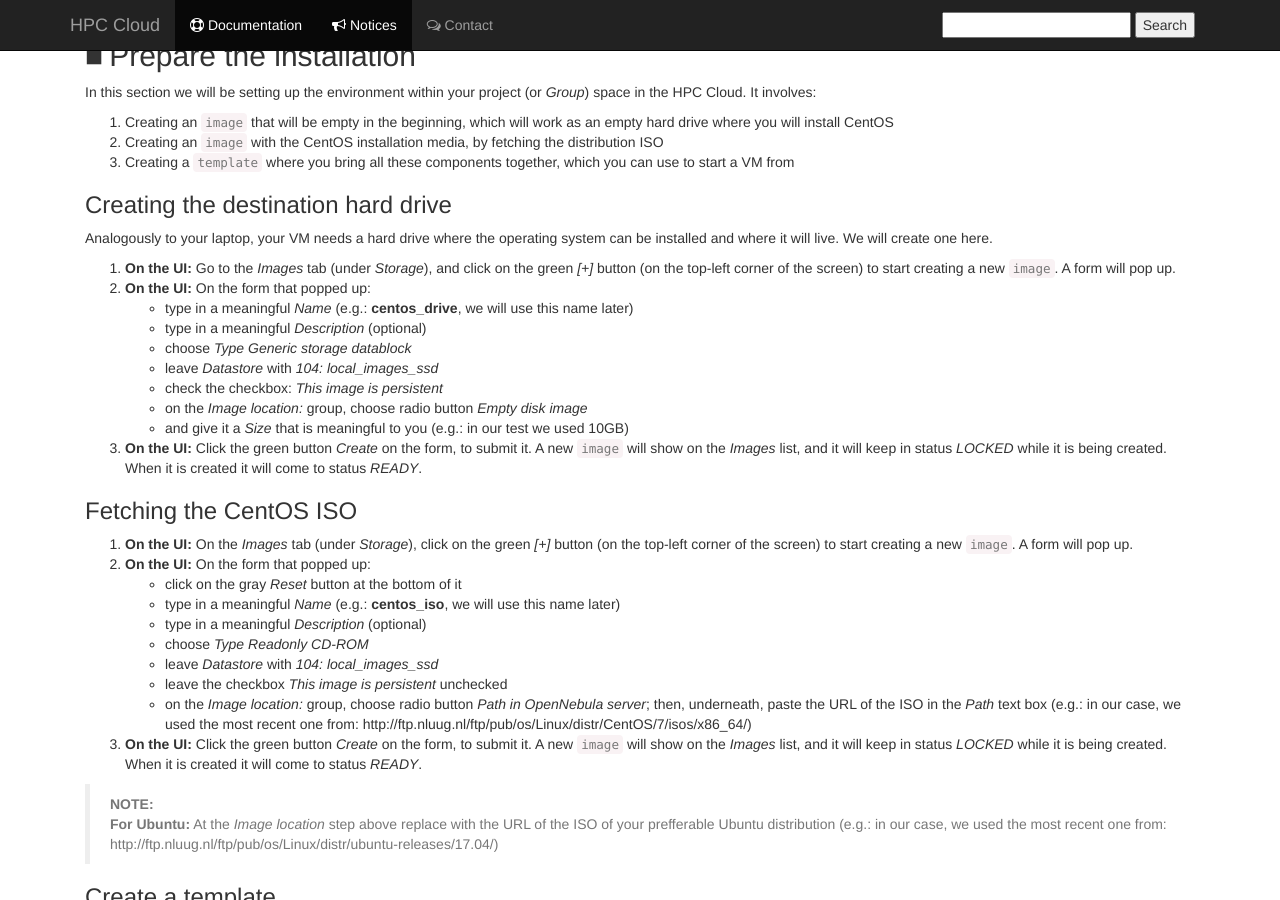
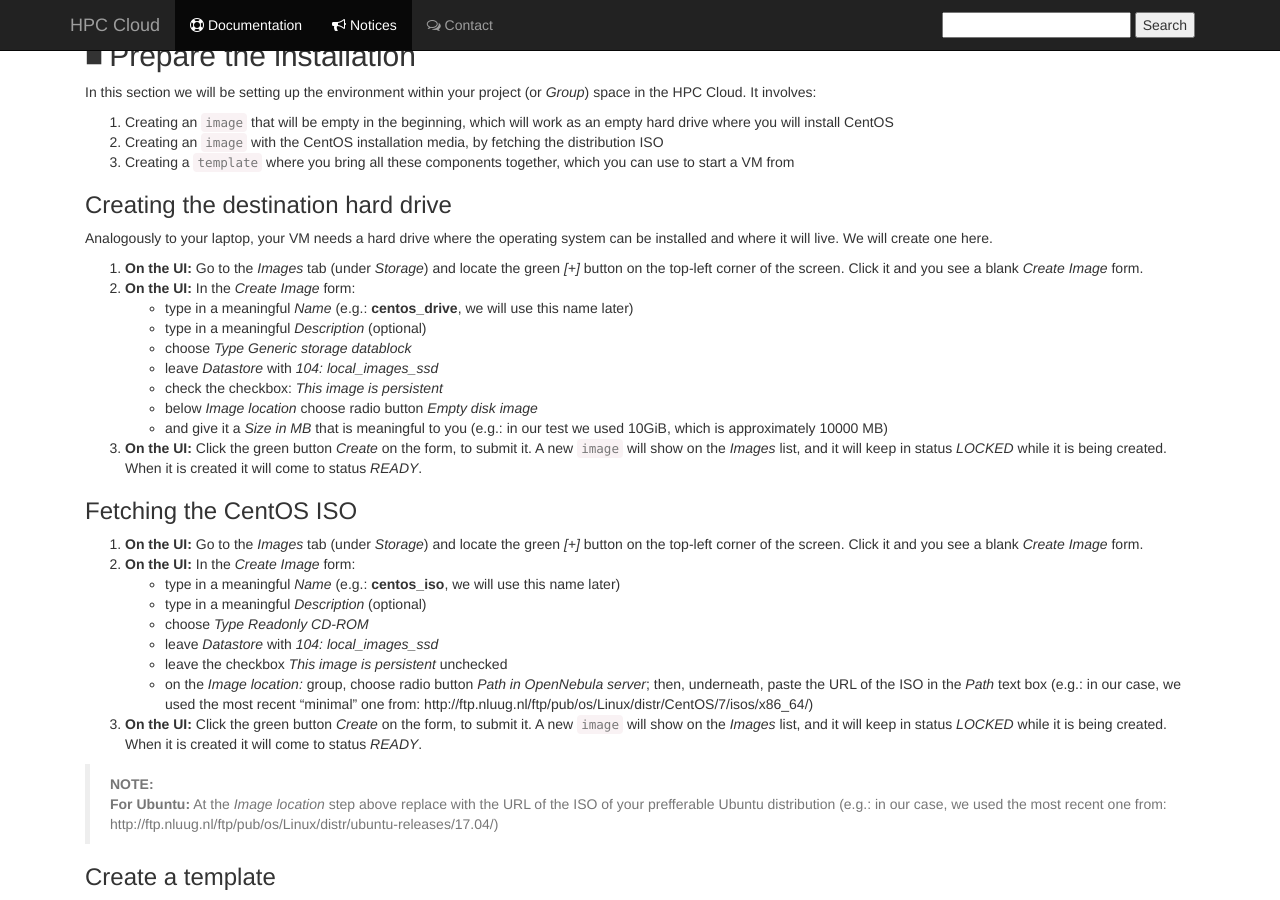
Before and after one commit to sara-nl/clouddocs, a Jekyll site: the page built from vm-scratch-centos.markdown, in a window 1280 px wide and 900 px high, scrolled down 551 px. Built offline with Jekyll 4.4.1, drawn with Linux system fonts in a browser that asks for light colours; nearby versions of some CDN libraries; our own code applies the rules of GitHub Pages for plain Markdown files.

Commit message:
small improvements, until error in ONE

```diff
--- a/vm-scratch-centos.markdown
+++ b/vm-scratch-centos.markdown
@@ -35,28 +35,27 @@ In this section we will be setting up the environment within your project (or _G
 
 Analogously to your laptop, your VM needs a hard drive where the operating system can be installed and where it will live. We will create one here.
 
-1. **On the UI:** Go to the _Images_ tab (under _Storage_), and click on the green _[+]_ button (on the top-left corner of the screen) to start creating a new `image`. A form will pop up.
-2. **On the UI:** On the form that popped up:
+1. **On the UI:** Go to the _Images_ tab (under _Storage_) and locate the green _[+]_ button on the top-left corner of the screen. Click it and you see a blank _Create Image_ form.
+2. **On the UI:** In the _Create Image_ form:
   * type in a meaningful _Name_ (e.g.: **centos_drive**, we will use this name later)
   * type in a meaningful _Description_ (optional)
   * choose _Type_ _Generic storage datablock_
   * leave _Datastore_ with _104: local_images_ssd_
   * check the checkbox: _This image is persistent_
-  * on the _Image location:_ group, choose radio button _Empty disk image_
-  * and give it a _Size_ that is meaningful to you (e.g.: in our test we used 10GB)
+  * below _Image location_ choose radio button _Empty disk image_
+  * and give it a _Size in MB_ that is meaningful to you (e.g.: in our test we used 10GiB, which is approximately 10000 MB)
 3. **On the UI:** Click the green button _Create_ on the form, to submit it. A new `image` will show on the _Images_ list, and it will keep in status _LOCKED_ while it is being created. When it is created it will come to status _READY_.
 
 ### Fetching the CentOS ISO
 
-1. **On the UI:** On the _Images_ tab (under _Storage_), click on the green _[+]_ button (on the top-left corner of the screen) to start creating a new `image`. A form will pop up.
-2. **On the UI:** On the form that popped up:
-  * click on the gray _Reset_ button at the bottom of it
+1. **On the UI:** Go to the _Images_ tab (under _Storage_) and locate the green _[+]_ button on the top-left corner of the screen. Click it and you see a blank _Create Image_ form.
+2. **On the UI:** In the _Create Image_ form:
   * type in a meaningful _Name_ (e.g.: **centos_iso**, we will use this name later)
   * type in a meaningful _Description_ (optional)
   * choose _Type_ _Readonly CD-ROM_
   * leave _Datastore_ with _104: local_images_ssd_
   * leave the checkbox _This image is persistent_ unchecked
-  * on the _Image location:_ group, choose radio button _Path in OpenNebula server_; then, underneath, paste the URL of the ISO in the _Path_ text box (e.g.: in our case, we used the most recent one from: http://ftp.nluug.nl/ftp/pub/os/Linux/distr/CentOS/7/isos/x86_64/)
+  * on the _Image location:_ group, choose radio button _Path in OpenNebula server_; then, underneath, paste the URL of the ISO in the _Path_ text box (e.g.: in our case, we used the most recent "minimal" one from: http://ftp.nluug.nl/ftp/pub/os/Linux/distr/CentOS/7/isos/x86_64/)
 3. **On the UI:** Click the green button _Create_ on the form, to submit it. A new `image` will show on the _Images_ list, and it will keep in status _LOCKED_ while it is being created. When it is created it will come to status _READY_.
 
 >**NOTE:**
```
